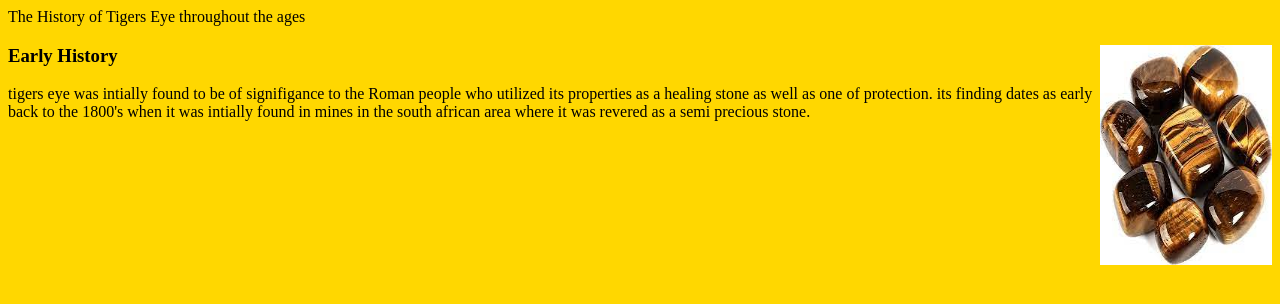
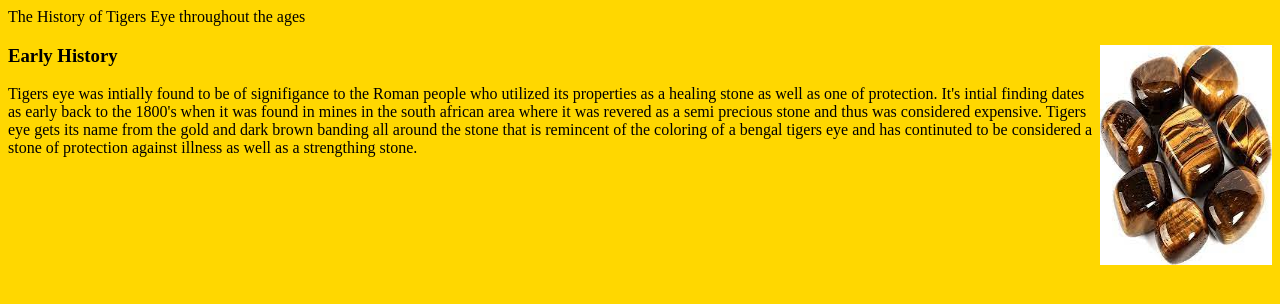
Before and after one commit to Belladaugh/belladaugh.github.io, a plain HTML site: page index.html in a window 1280 px wide. Drawn offline with Linux system fonts and the light colour scheme.

Commit message:
Update index.html

```diff
--- a/index.html
+++ b/index.html
@@ -10,7 +10,9 @@ p{color : black;}
  <hl> The History of Tigers Eye throughout the ages</hl>
  <DIV><img src= "tigers.jfif" alt= "gingko" width= "172" height= "220" style= "float:right">
   <H3> Early History</H3>
-tigers eye was intially found to be of signifigance to the Roman people who utilized its properties as a healing stone as well as one of protection.
-its finding dates as early back to the 1800's when it was intially found in mines in the south african area where it was revered as a semi precious stone.
+Tigers eye was intially found to be of signifigance to the Roman people who utilized its properties as a healing stone as well as one of protection.
+It's intial finding dates as early back to the 1800's when it was found in mines in the south african area where it was revered as a semi precious stone and thus was
+ considered expensive. Tigers eye gets its name from the gold and dark brown banding all around the stone that is remincent of the coloring of a bengal tigers eye and
+  has continuted to be considered a stone of protection against illness as well as a strengthing stone.
 </BODY
 </html>
```
